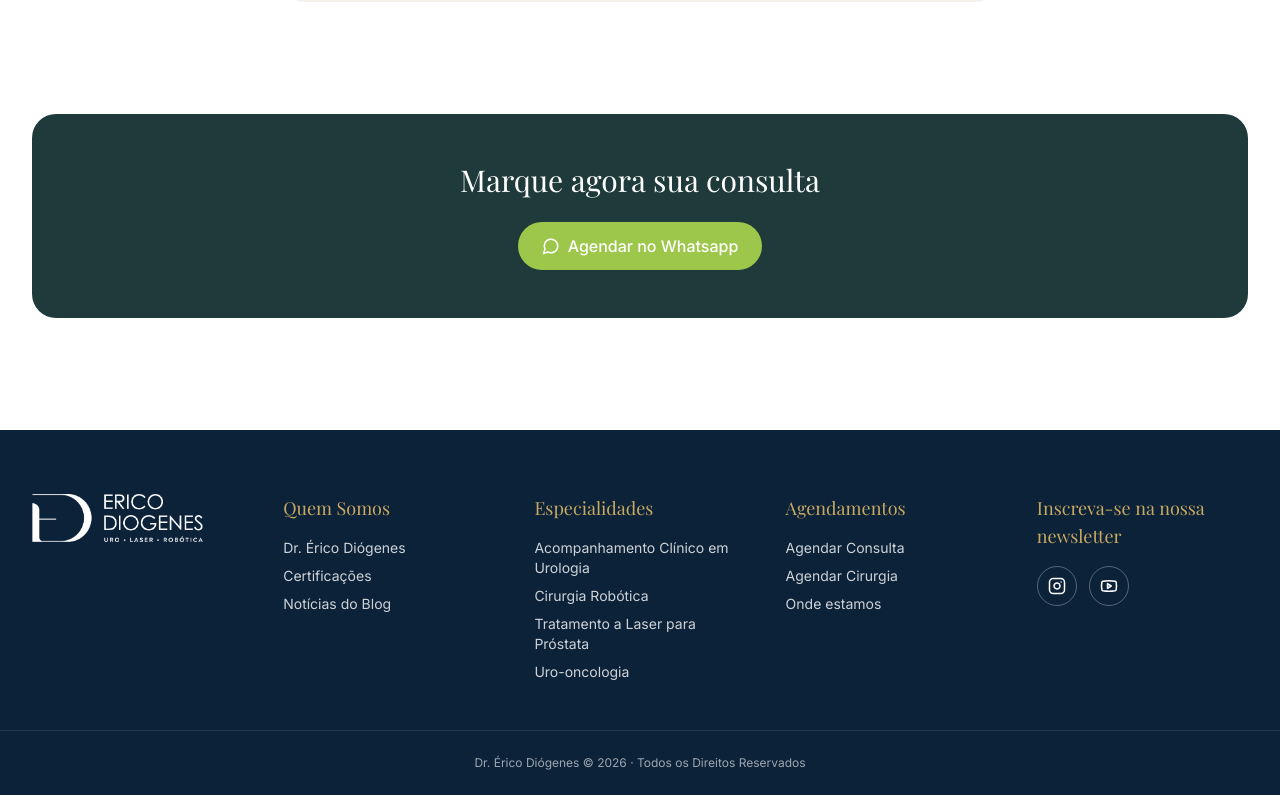
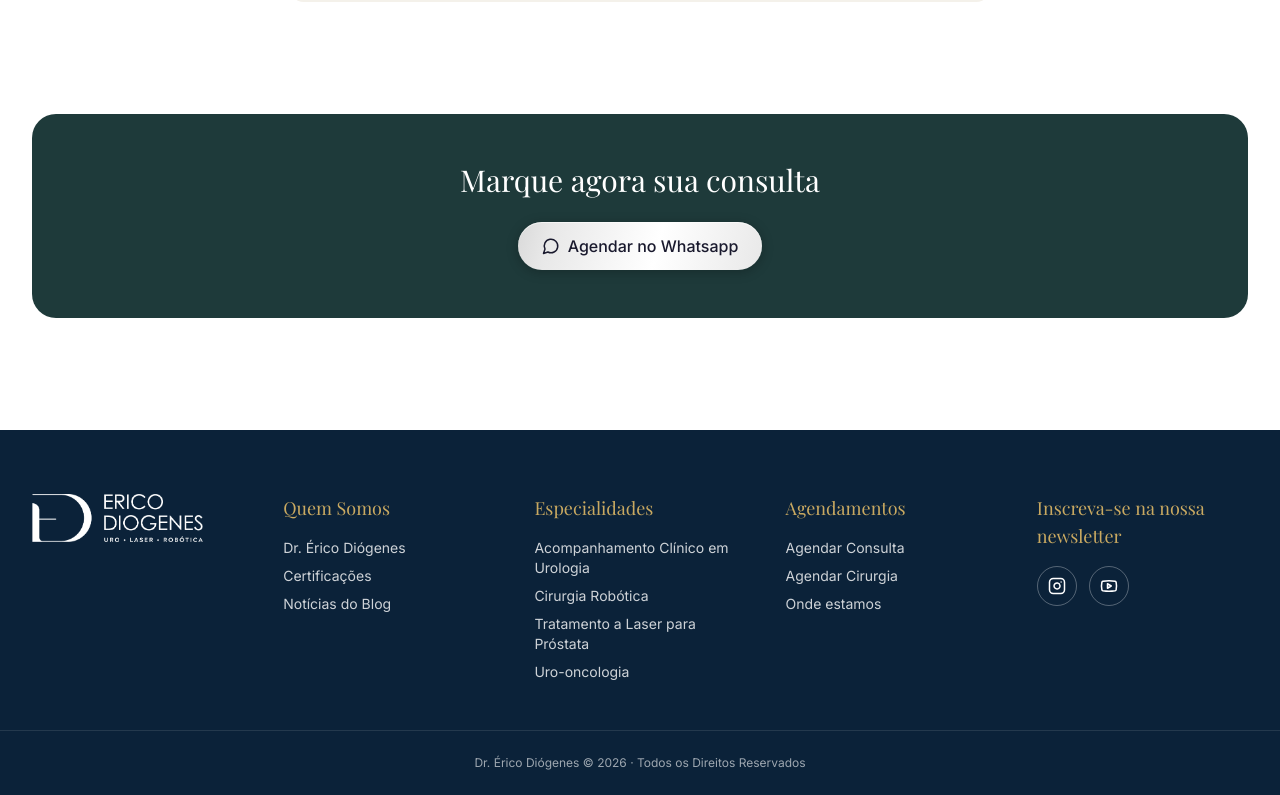
Before and after one commit to agenciaacev/dr-erico-site-completo, a React (Vite) app: page /holep in a window 1280 px wide. Shown: the part 5490-6285 px from the top of the page. Built offline with nearby package versions, Linux system fonts and the light colour scheme; a web font is replaced by a local one.

Commit message:
efeito de buttons

```diff
--- a/src/components/sections/BlogPreview.tsx
+++ b/src/components/sections/BlogPreview.tsx
@@ -21,7 +21,7 @@ export default function BlogPreview() {
         </div>
 
         <div className="text-center mt-10">
-          <Link to="/blog" className="btn-outline">
+          <Link to="/blog" className="btn-silver">
             Ver todas as notícias
           </Link>
         </div>
--- a/src/components/sections/CirurgiaRoboticaHighlight.tsx
+++ b/src/components/sections/CirurgiaRoboticaHighlight.tsx
@@ -38,7 +38,7 @@ export default function CirurgiaRoboticaHighlight() {
                 </li>
               ))}
             </ul>
-            <Link to="/cirurgia-robotica" className="btn-primary mt-8">
+            <Link to="/cirurgia-robotica" className="btn-silver mt-8">
               Saiba mais
             </Link>
           </div>
--- a/src/components/sections/LaserHighlight.tsx
+++ b/src/components/sections/LaserHighlight.tsx
@@ -29,7 +29,7 @@ export default function LaserHighlight() {
             sangramento, menos dor e uma recuperação mais rápida em comparação às cirurgias
             convencionais.
           </p>
-          <Link to="/holep" className="btn-primary mt-8">
+          <Link to="/holep" className="btn-silver mt-8">
             Saiba Mais
           </Link>
         </div>
--- a/src/components/sections/SobreDoutor.tsx
+++ b/src/components/sections/SobreDoutor.tsx
@@ -23,7 +23,7 @@ export default function SobreDoutor() {
             na França, oferece tecnologia de ponta e atendimento humanizado para garantir mais
             segurança, conforto e recuperação rápida.
           </p>
-          <Link to="/dr-erico-diogenes" className="btn-primary mt-8">
+          <Link to="/dr-erico-diogenes" className="btn-silver mt-8">
             Conheça
           </Link>
         </div>
--- a/src/components/ui/CtaBanner.tsx
+++ b/src/components/ui/CtaBanner.tsx
@@ -15,7 +15,7 @@ export default function CtaBanner({
       <div className="container-site">
         <div className="bg-brand-navy-deep text-white rounded-3xl px-6 py-12 md:px-16 text-center">
           <h3 className="font-display text-2xl md:text-3xl">{title}</h3>
-          <a href={site.whatsapp} target="_blank" rel="noopener noreferrer" className="btn-whatsapp mt-6">
+          <a href={site.whatsapp} target="_blank" rel="noopener noreferrer" className="btn-silver mt-6">
             <MessageCircle size={18} />
             {buttonLabel}
           </a>
--- a/src/index.css
+++ b/src/index.css
@@ -77,6 +77,6 @@
     #7a7a7a 100%
   );
   background-size: 300% auto;
-  animation: silver-shimmer 2.5s linear infinite;
+  animation: silver-shimmer 5s linear infinite;
   box-shadow: 0 2px 12px rgba(0,0,0,0.25), inset 0 1px 0 rgba(255,255,255,0.6);
 }
```
